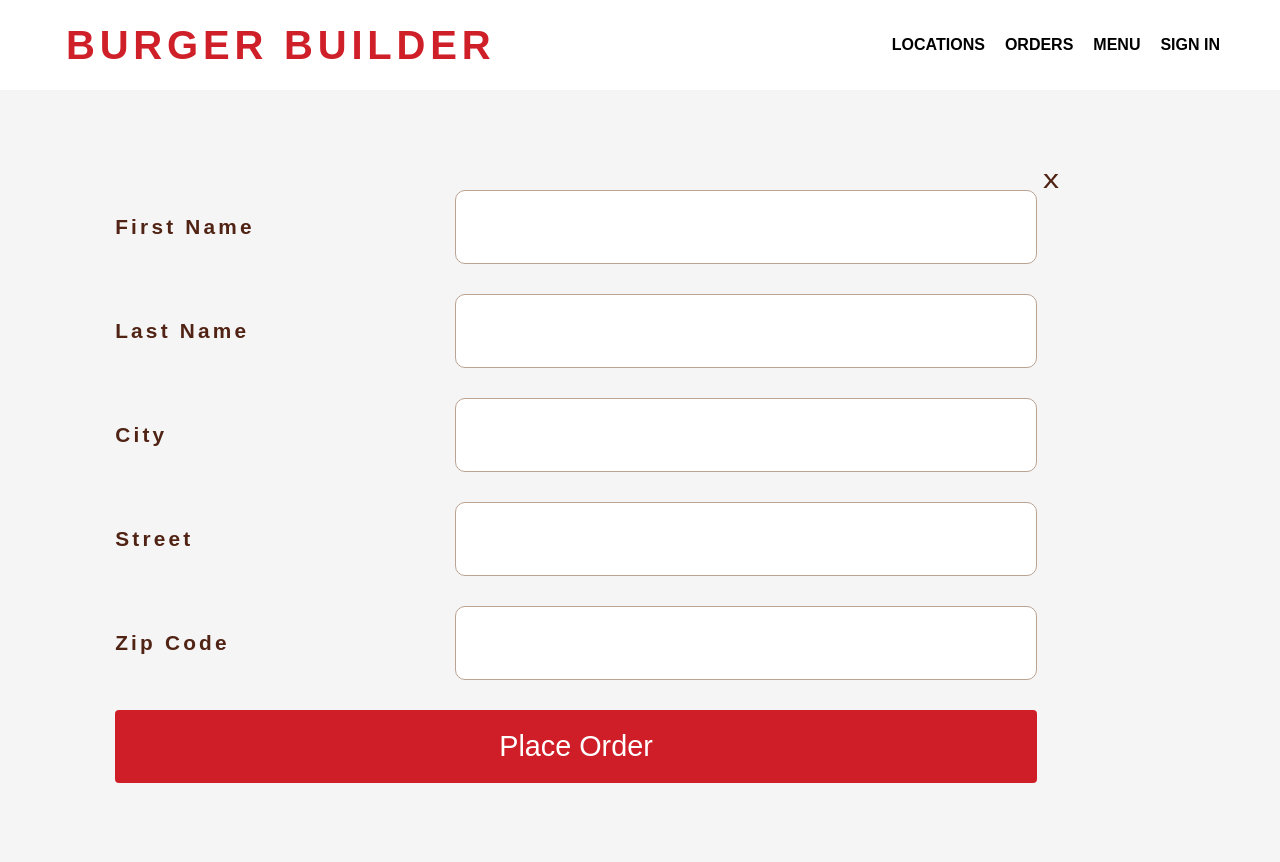
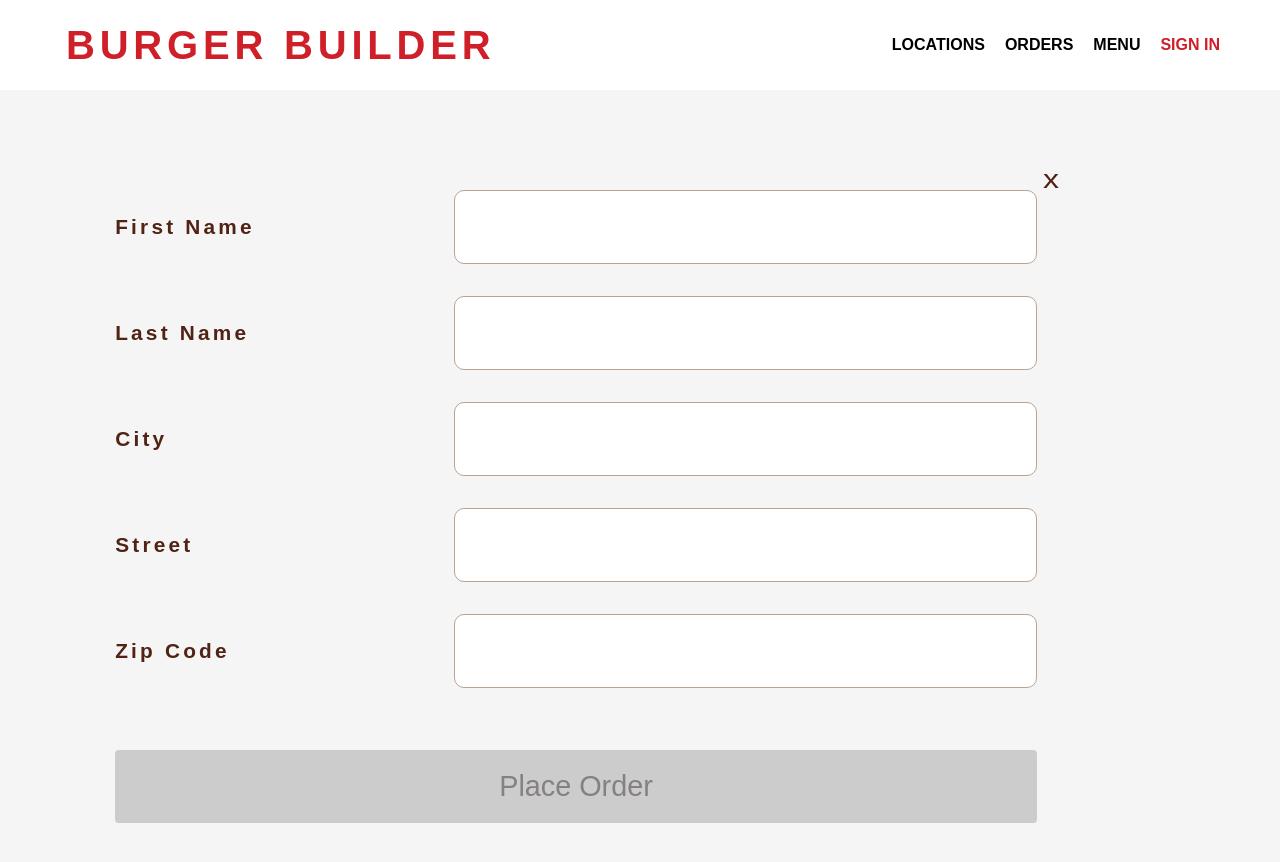
Before and after one commit to masha-nv/burger-app, a React (Create React App) app: page /login in a window 1280 px wide. Shown: the top 862 px of the page. Built offline with nearby package versions, Linux system fonts and the light colour scheme.

Commit message:
add form validation from scratch

```diff
--- a/src/OrderConfirmationWindow/OrderConfirmation.js
+++ b/src/OrderConfirmationWindow/OrderConfirmation.js
@@ -8,11 +8,12 @@ const OrderConfirmation = (props) => {
       <Modal>
         <h1>Thank you for your order.</h1>
         <button
-          onClick={() => props.history.push("/")}
+          onClick={() => props.history.push("/orders")}
           className={styles.goBack}
         >
-          Go Back
+          All Orders
         </button>
+        <button className={styles.goBack}>Home</button>
       </Modal>
     </div>
   );
--- /dev/null
+++ b/src/components/Input/Input.js
@@ -0,0 +1,44 @@
+import React from "react";
+import styles from "./Input.module.css";
+
+const Input = (props) => {
+  //   console.log("INPUT PROPS", props.errorMessage);
+  const { inputtype, htmlFor, id, label, name, type } = props.inputInfo;
+  let inputElement = null;
+  switch (inputtype) {
+    case "input":
+      inputElement = (
+        <input {...props} onChange={(e) => props.handleChange(name, e)} />
+      );
+      break;
+    case "text-area":
+      inputElement = <textarea />;
+      break;
+    default:
+      <input />;
+  }
+  return (
+    <>
+      <div className={styles.Input} style={{ marginBottom: "0px" }}>
+        <label htmlFor={htmlFor}>{label}</label>
+        {inputElement}
+      </div>
+
+      {props.errorMessage ? (
+        <p
+          className={
+            props.errorMessage.type === "success"
+              ? styles.success
+              : styles.error
+          }
+        >
+          {props.errorMessage.msg}
+        </p>
+      ) : (
+        <p></p>
+      )}
+    </>
+  );
+};
+
+export default Input;
--- /dev/null
+++ b/src/components/Input/Input.module.css
@@ -0,0 +1,22 @@
+.Input {
+  width: 100%;
+}
+
+.Input input:focus {
+  background-color: #f5f5f5;
+}
+.Input input {
+  padding-left: 15px;
+}
+
+.errorMessage {
+  /* color: red; */
+  margin-top: 0;
+}
+
+.success {
+  color: green;
+}
+.error {
+  color: red;
+}
--- a/src/components/Navigation/HamburgerIcon/HamburgerIcon.module.css
+++ b/src/components/Navigation/HamburgerIcon/HamburgerIcon.module.css
@@ -26,13 +26,13 @@
   /* transform: rotate(45deg) translate(-20px, -2px); */
 }
 
-@media (max-width: 1000px) {
+@media (max-width: 991px) {
   .Wrapper {
     display: block;
   }
 }
 
-@media (max-width: 678px) {
+@media (max-width: 900px) {
   .HamburgerIcon {
     margin-left: 10px;
   }
--- a/src/components/Navigation/MenuLinks/MenuLinks.js
+++ b/src/components/Navigation/MenuLinks/MenuLinks.js
@@ -6,16 +6,24 @@ const MenuLinks = () => {
     <nav className={styles.Menu}>
       <ul className={styles.List}>
         <li>
-          <a href="#">Locations</a>
+          <NavLink activeClassName={styles.Active} exact to="/">
+            Locations
+          </NavLink>
         </li>
         <li>
-          <a href="/orders">Orders</a>
+          <NavLink activeClassName={styles.Active} to="/orders">
+            Orders
+          </NavLink>
         </li>
         <li>
-          <NavLink to="/menu">Menu</NavLink>
+          <NavLink activeClassName={styles.Active} to="/menu">
+            Menu
+          </NavLink>
         </li>
         <li>
-          <NavLink to="/login">Sign In</NavLink>
+          <NavLink activeClassName={styles.Active} to="/login">
+            Sign In
+          </NavLink>
         </li>
       </ul>
     </nav>
--- a/src/components/Navigation/MenuLinks/MenuLinks.module.css
+++ b/src/components/Navigation/MenuLinks/MenuLinks.module.css
@@ -30,3 +30,7 @@
     display: block;
   }
 }
+
+a.Active {
+  color: #cf1e27;
+}
--- a/src/components/Order/Order.js
+++ b/src/components/Order/Order.js
@@ -2,14 +2,15 @@ import React from "react";
 import styles from "./Order.module.css";
 
 const Order = ({ order }) => {
+  console.log("ONE ORDER", order);
   return (
     <summary className={styles.Order}>
       <div className={styles.OrderInfo}>
         <h4>Ingredients</h4>
         <ul>
-          {order.ingredients.map((ingr) => (
-            <li>
-              {ingr.ingredient} - {ingr.qty}
+          {order.ingredients.map((ingr, i) => (
+            <li key={ingr + i}>
+              {ingr.ingredient} ({ingr.qty})
             </li>
           ))}
         </ul>
@@ -21,7 +22,7 @@ const Order = ({ order }) => {
       <div className={styles.OrderInfo}>
         <h4>Customer Name:</h4>
         <p>
-          {order.firstName} {order.lastName}
+          {order.firstName.value} {order.lastName.value}
         </p>
       </div>
     </summary>
--- a/src/containers/LoginForm/LoginForm.js
+++ b/src/containers/LoginForm/LoginForm.js
@@ -4,40 +4,135 @@ import styles from "./LoginForm.module.css";
 import axios from "../../axios/axios";
 import OrderConfirmation from "../../OrderConfirmationWindow/OrderConfirmation";
 import Backdrop from "./../../components/Layout/Backdrop/Backdrop";
+import Input from "./../../components/Input/Input";
+import { Route } from "react-router-dom";
+import Orders from "./../Orders/Orders";
 
 class LoginForm extends Component {
   state = {
-    firstName: "",
-    lastName: "",
-    city: "",
-    street: "",
-    zipCode: "",
+    firstName: { value: "", errorMessage: "" },
+    lastName: { value: "", errorMessage: "" },
+    street: { value: "", errorMessage: "" },
+    city: { value: "", errorMessage: "" },
+    zipCode: { value: "", errorMessage: "" },
     orderReceived: false,
+    isValid: false,
   };
-  handleChange = (e) => {
-    this.setState({ [e.target.name]: e.target.value });
+
+  isFormValid = () => {
+    const errorMsgs = [];
+    for (let key in this.state) {
+      errorMsgs.push(this.state[key]);
+    }
+    const result = errorMsgs.reduce((acc, val) => {
+      for (let key in val) {
+        key === "errorMessage" && acc.push(val[key]);
+      }
+      console.log(acc);
+      return acc;
+    }, []);
+    const msgType = [];
+    result.forEach((res) => {
+      msgType.push(res.type);
+    });
+    console.log("RESULT", msgType);
+    return msgType.every((msg) => msg === "success");
+  };
+
+  static defaultProps = {
+    formData: {
+      firstName: {
+        htmlFor: "firstName",
+        inputtype: "input",
+        label: "First Name",
+        name: "firstName",
+        type: "text",
+        id: "firstName",
+      },
+      lastName: {
+        label: "Last Name",
+        inputtype: "input",
+        htmlFor: "lastName",
+        name: "lastName",
+        type: "text",
+        id: "lastName",
+      },
+      city: {
+        inputtype: "input",
+        htmlFor: "city",
+        label: "City",
+        name: "city",
+        type: "text",
+        id: "city",
+      },
+      street: {
+        inputtype: "input",
+        htmlFor: "street",
+        label: "Street",
+        name: "street",
+        type: "text",
+        id: "street",
+      },
+      zipCode: {
+        inputtype: "input",
+        htmlFor: "zipCode",
+        label: "Zip Code",
+        name: "zipCode",
+        type: "text",
+        id: "zipCode",
+      },
+    },
+  };
+
+  handleChange = (name, e) => {
+    this.setState({
+      [name]: {
+        value: e.target.value,
+        errorMessage: this.handleErrorMessage(e),
+      },
+      isValid: this.isFormValid(),
+    });
+  };
+
+  handleErrorMessage = (e) => {
+    let errorMessage =
+      e.target.value.trim().length === 0
+        ? { msg: "This field is required", type: "error" }
+        : { msg: "Looks Good!", type: "success" };
+    return errorMessage;
   };
 
   handlePlaceOrder = (e) => {
     e.preventDefault();
+
     const order = { ...this.state, ...this.props.location.state };
+    console.log("LOCATION", this.props.location.state);
     axios
       .post("/myOrders.json", order)
-      .then((response) => {
-        console.log(response);
+      .then(() => {
         this.setState({
-          firstName: "",
-          lastName: "",
-          city: "",
-          street: "",
-          zipCode: "",
+          firstName: { value: "", errorMessage: "" },
+          lastName: { value: "", errorMessage: "" },
+          street: { value: "", errorMessage: "" },
+          city: { value: "", errorMessage: "" },
+          zipCode: { value: "", errorMessage: "" },
           orderReceived: true,
+          isValid: false,
         });
       })
       .catch((e) => console.log(e));
   };
+
   render() {
-    const { firstName, lastName, city, street, zipCode } = this.state;
+    const res = this.isFormValid();
+    console.log(res);
+
+    const { isValid } = this.state;
+    const inputs = [];
+    for (let key in this.props.formData) {
+      inputs.push({ ...this.props.formData[key], id: key });
+    }
+    // console.log("INPUTS", inputs);
     return (
       <>
         {this.state.orderReceived && (
@@ -57,62 +152,22 @@ class LoginForm extends Component {
             </Avatar>
           </span>
           <form onSubmit={this.handlePlaceOrder}>
-            <div>
-              <label htmlFor="firstName">First Name</label>
-              <input
-                name="firstName"
-                autoComplete="off"
-                type="text"
-                id="firstName"
-                value={firstName}
-                onChange={this.handleChange}
-              />
+            <div className={styles.InputsContainer}>
+              {inputs.map((inputEl) => (
+                <Input
+                  handleChange={this.handleChange}
+                  value={this.state[inputEl.name].value}
+                  inputInfo={inputEl}
+                  errorMessage={this.state[inputEl.name].errorMessage}
+                />
+              ))}
             </div>
-            <div>
-              <label htmlFor="lastName">Last Name</label>
-              <input
-                name="lastName"
-                autoComplete="off"
-                type="text"
-                id="lastName"
-                value={lastName}
-                onChange={this.handleChange}
-              />
-            </div>
-            <div>
-              <label htmlFor="city">City</label>
-              <input
-                name="city"
-                autoComplete="off"
-                type="text"
-                id="city"
-                value={city}
-                onChange={this.handleChange}
-              />
-            </div>
-            <div>
-              <label htmlFor="street">Street</label>
-              <input
-                name="street"
-                autoComplete="off"
-                type="text"
-                id="street"
-                value={street}
-                onChange={this.handleChange}
-              />
-            </div>
-            <div>
-              <label htmlFor="zipCode">Zip Code</label>
-              <input
-                name="zipCode"
-                autoComplete="off"
-                type="text"
-                id="zipCode"
-                value={zipCode}
-                onChange={this.handleChange}
-              />
-            </div>
-            <button className={styles.SubmitBtn}>Place Order</button>
+            <button
+              className={isValid ? styles.SubmitBtn : styles.Invalid}
+              disabled={!isValid}
+            >
+              Place Order
+            </button>
           </form>
         </div>
       </>
--- a/src/containers/LoginForm/LoginForm.module.css
+++ b/src/containers/LoginForm/LoginForm.module.css
@@ -5,9 +5,6 @@
   padding: 20px 40px;
   transition: 0.3s;
   position: relative;
-}
-.Checkout:hover {
-  /* box-shadow: 0px 7px 5px 0px #d4dae0; */
 }
 
 @media (max-width: 100px) {
@@ -48,7 +45,7 @@
   letter-spacing: 0.2rem;
 }
 
-@media (max-width: 768px) {
+@media (max-width: 868px) {
   .Checkout label {
     margin-right: 0;
     font-size: 0.9rem;
@@ -88,6 +85,16 @@
   color: #fff;
   font-size: 1.8rem;
 }
+.Invalid {
+  cursor: not-allowed;
+  padding: 20px 0;
+  border: none;
+  outline: none;
+  border-radius: 4px;
+  color: rgb(133, 129, 129);
+  font-size: 1.8rem;
+  background-color: #ccc;
+}
 
 .CloseSignIn {
   position: absolute;
@@ -104,5 +111,7 @@
   color: rgb(80, 35, 20);
 }
 
-.orderReceived {
+.InputsContainer {
+  display: flex;
+  flex-direction: column;
 }
```
Also changed, not shown: src/containers/Orders/Orders.js (+6 -2 lines).
